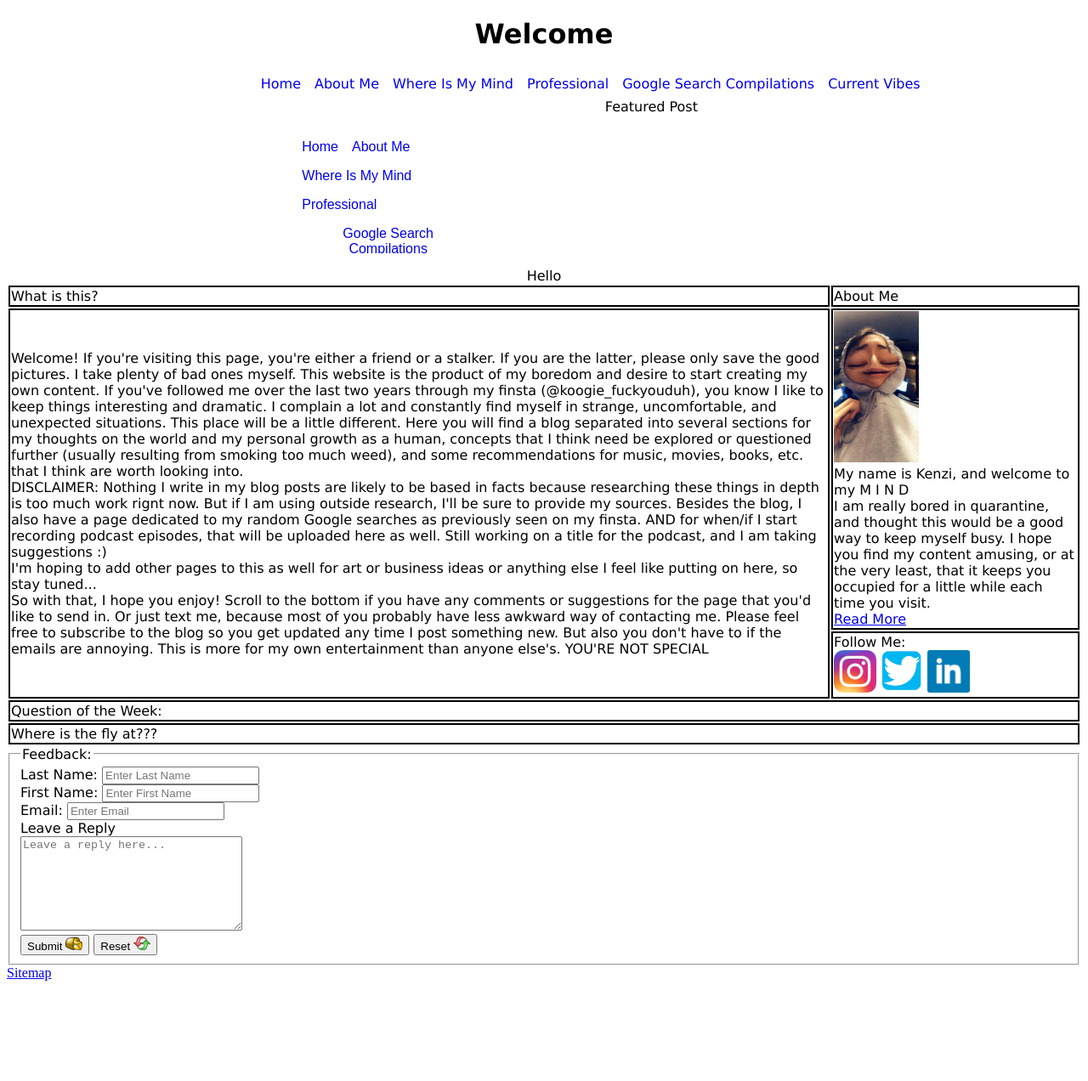
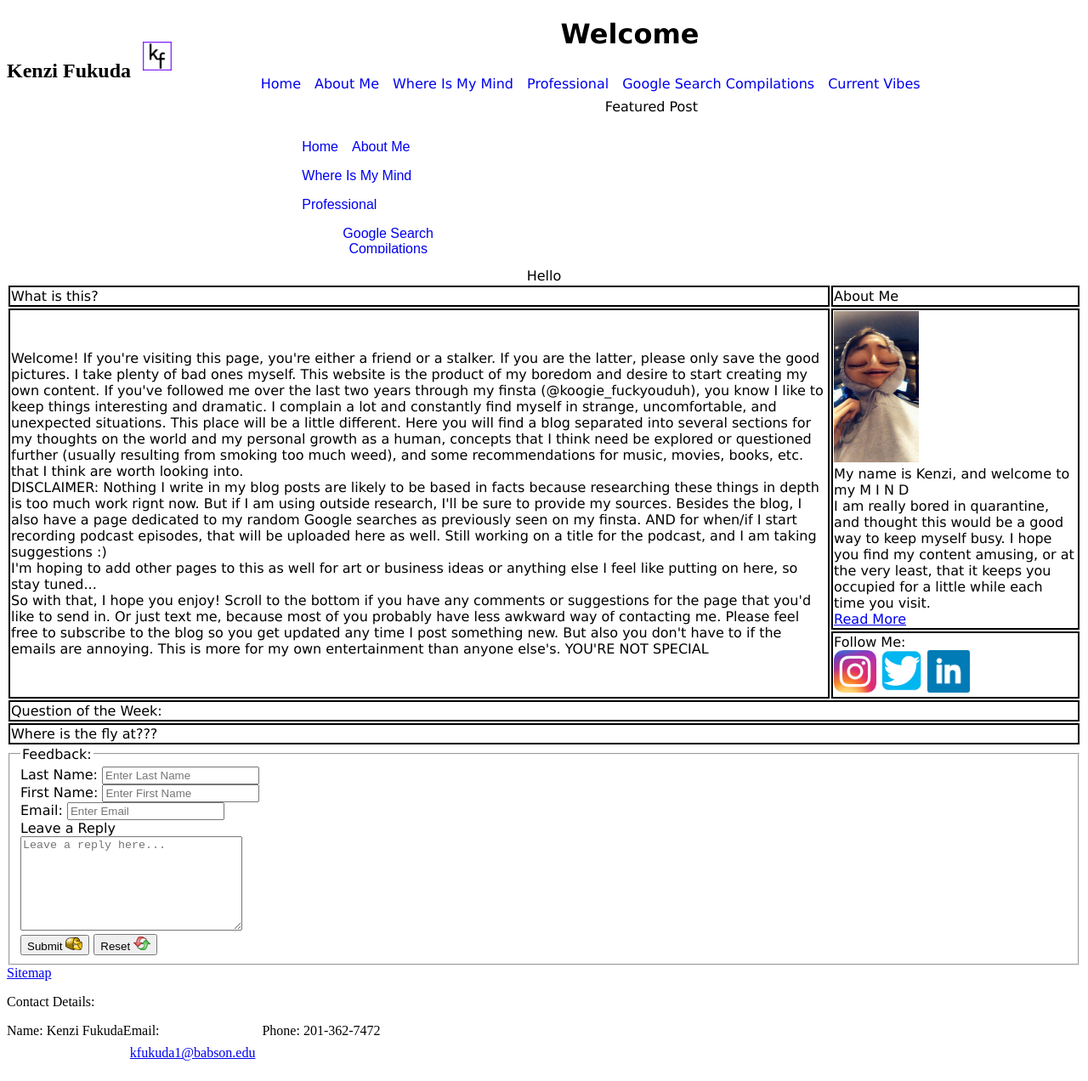
Before and after one commit to kenzifukuda/MIS3690-FinalProject, a plain HTML site: page index.html in a window 1280 px wide. Shown: the whole page at 85% size. Before the commit the page ends 1162 px from the top, so only its background shows below. Drawn offline with Linux system fonts and the light colour scheme.

Commit message:
contact footer and sitemap

```diff
--- a/blog.html
+++ b/blog.html
@@ -51,5 +51,21 @@
 
     <hr>
     <a href="sitemap.html">Sitemap</a>
+
+    <p>
+        Contact Details:
+        <ul id="contact">
+            <li>
+                Name: Kenzi Fukuda
+            </li>
+            <li>
+                Email: <a href="mailto:kfukuda1@babson.edu">kfukuda1@babson.edu</a>
+            </li>
+            <li>
+                Phone: 201-362-7472
+            </li>
+        </ul>
+
+    </p>
 </body>
 </html>
--- a/index.html
+++ b/index.html
@@ -7,6 +7,7 @@
     <title>Homepage</title>
 </head>
 <body>
+    <h2>Kenzi Fukuda <img id="logo" src="images/personal logo.png" title="logo" alt="kf-logo"></h2>
     <h1>Welcome</h1>
 
     <div class="nav">
@@ -193,5 +194,20 @@
 
     </div>
     <a href="sitemap.html">Sitemap</a>
+    <p>
+        Contact Details:
+        <ul id="contact">
+            <li>
+                Name: Kenzi Fukuda
+            </li>
+            <li>
+                Email: <a href="mailto:kfukuda1@babson.edu">kfukuda1@babson.edu</a>
+            </li>
+            <li>
+                Phone: 201-362-7472
+            </li>
+        </ul>
+
+    </p>
 </body>
 </html>
--- a/styles/index.css
+++ b/styles/index.css
@@ -1,3 +1,11 @@
+h2 {
+    float: left;
+}
+
+#logo{
+    width: 50px;
+}
+
 h1{
     text-align: center;
     font-family: Verdana, Geneva, Tahoma, sans-serif;
```
Also changed, not shown: blog-posts/financial-aid.html (+16 -0 lines), blog-posts/kpop.html (+16 -1 lines), blog-posts/online-class.html (+17 -1 lines), career.html (+17 -0 lines), interests.html (+17 -0 lines), listening.html (+17 -0 lines), me.html (+18 -0 lines), images/personal logo.png (added), website-design/sitemap.jpg (added), website-design/web-homepage-outline.jpg (added), website-design/website-notes.jpg (added).
